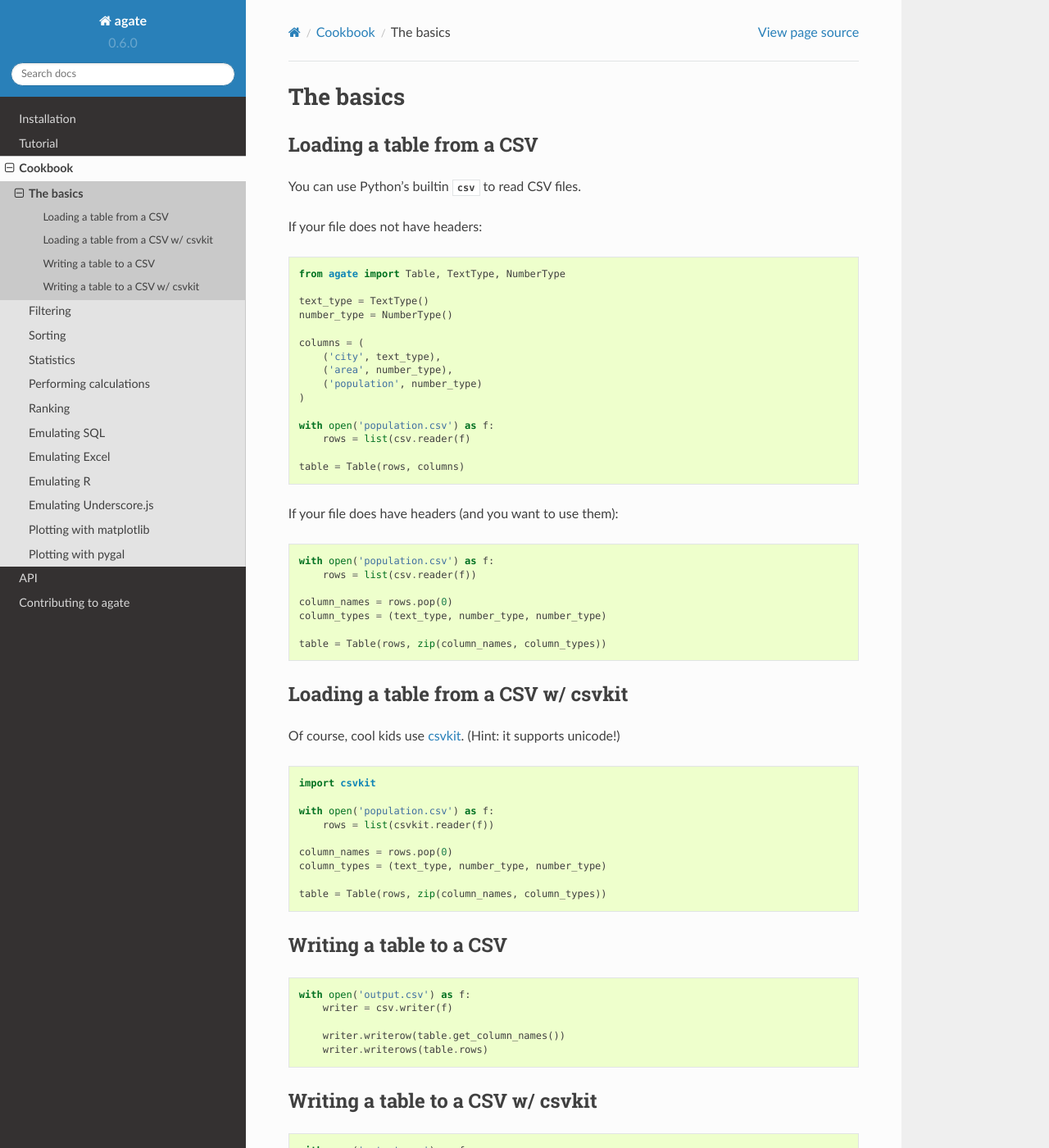
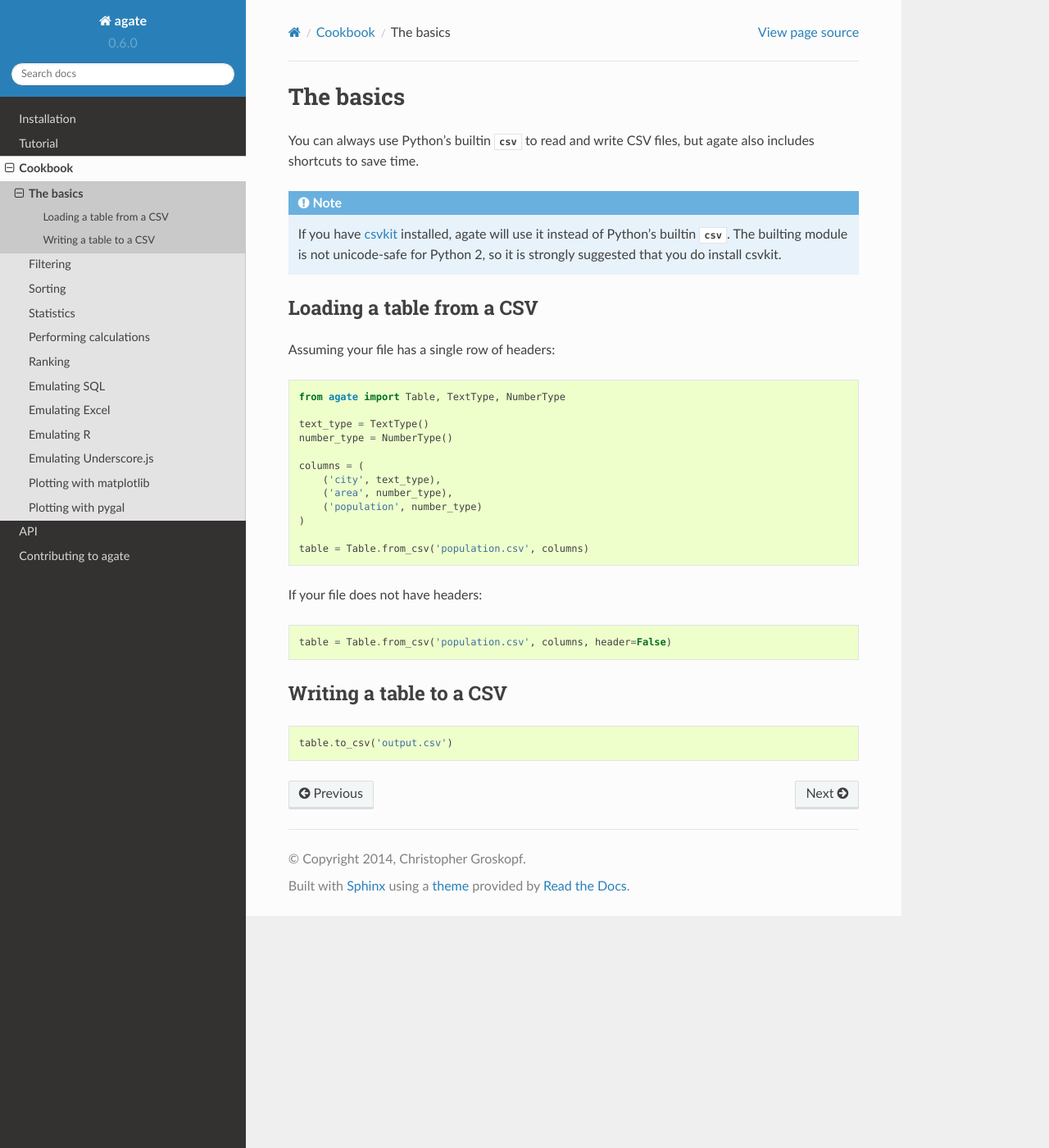
Before and after one commit to wireservice/agate, a Sphinx documentation site: the page built from docs/cookbook/basics.rst, in a window 1280 px wide and 1400 px high. Shown: the whole window at 82% size. Built offline with Sphinx 7.4.7 and the Read the Docs theme 2.0.0, drawn with Linux system fonts in a browser that asks for light colours; some of the changed text lies outside the part shown.

Commit message:
Implement CSV read and write. Closes #168. Closes #169.

```diff
--- a/docs/cookbook/basics.rst
+++ b/docs/cookbook/basics.rst
@@ -2,12 +2,16 @@
 The basics
 ==========
 
+You can always use Python's builtin :mod:`csv` to read and write CSV files, but agate also includes shortcuts to save time.
+
+.. note::
+
+    If you have `csvkit <http://csvkit.rtfd.org/>`_ installed, agate will use it instead of Python's builtin :mod:`csv`. The builting module is not unicode-safe for Python 2, so it is strongly suggested that you do install csvkit.
+
 Loading a table from a CSV
 ==========================
 
-You can use Python's builtin :mod:`csv` to read CSV files.
-
-If your file does not have headers:
+Assuming your file has a single row of headers:
 
 .. code-block:: python
 
@@ -22,58 +26,17 @@ If your file does not have headers:
         ('population', number_type)
     )
 
-    with open('population.csv') as f:
-        rows = list(csv.reader(f)
+    table = Table.from_csv('population.csv', columns)
 
-    table = Table(rows, columns)
-
-If your file does have headers (and you want to use them):
+If your file does not have headers:
 
 .. code-block:: python
 
-    with open('population.csv') as f:
-        rows = list(csv.reader(f))
-
-    column_names = rows.pop(0)
-    column_types = (text_type, number_type, number_type)
-
-    table = Table(rows, zip(column_names, column_types))
-
-Loading a table from a CSV w/ csvkit
-====================================
-
-Of course, cool kids use `csvkit <http://csvkit.rtfd.org/>`_. (Hint: it supports unicode!)
-
-.. code-block:: python
-
-    import csvkit
-
-    with open('population.csv') as f:
-        rows = list(csvkit.reader(f))
-
-    column_names = rows.pop(0)
-    column_types = (text_type, number_type, number_type)
-
-    table = Table(rows, zip(column_names, column_types))
+    table = Table.from_csv('population.csv', columns, header=False)
 
 Writing a table to a CSV
 ========================
 
 .. code-block:: python
 
-    with open('output.csv') as f:
-        writer = csv.writer(f)
-
-        writer.writerow(table.get_column_names())
-        writer.writerows(table.rows)
-
-Writing a table to a CSV w/ csvkit
-==================================
-
-.. code-block:: python
-
-    with open('output.csv') as f:
-        writer = csvkit.writer(f)
-
-        writer.writerow(table.get_column_names())
-        writer.writerows(table.rows)
+    table.to_csv('output.csv')
```
Also changed, not shown: docs/tutorial.rst (+3 -13 lines), 4 other files.
